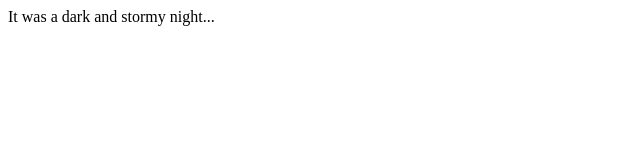
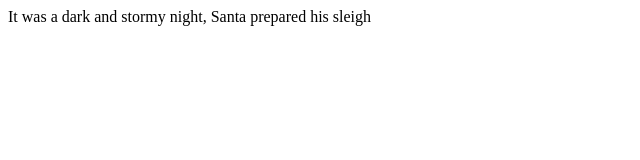
Before and after one commit to iamvalecia/fireside_story, a plain HTML site: page index.html in a window 1280 px wide. Shown: the whole page, without its empty margins (0-640 px from the left). Drawn offline with Linux system fonts and the light colour scheme.

Commit message:
added second line of story

```diff
--- a/index.html
+++ b/index.html
@@ -1,5 +1,7 @@
 <html>
   <body>
-    <p>It was a dark and stormy night...</p>
+    <p>It was a dark and stormy night,
+        Santa prepared his sleigh
+    </p>
   </body>
 </html>
```
